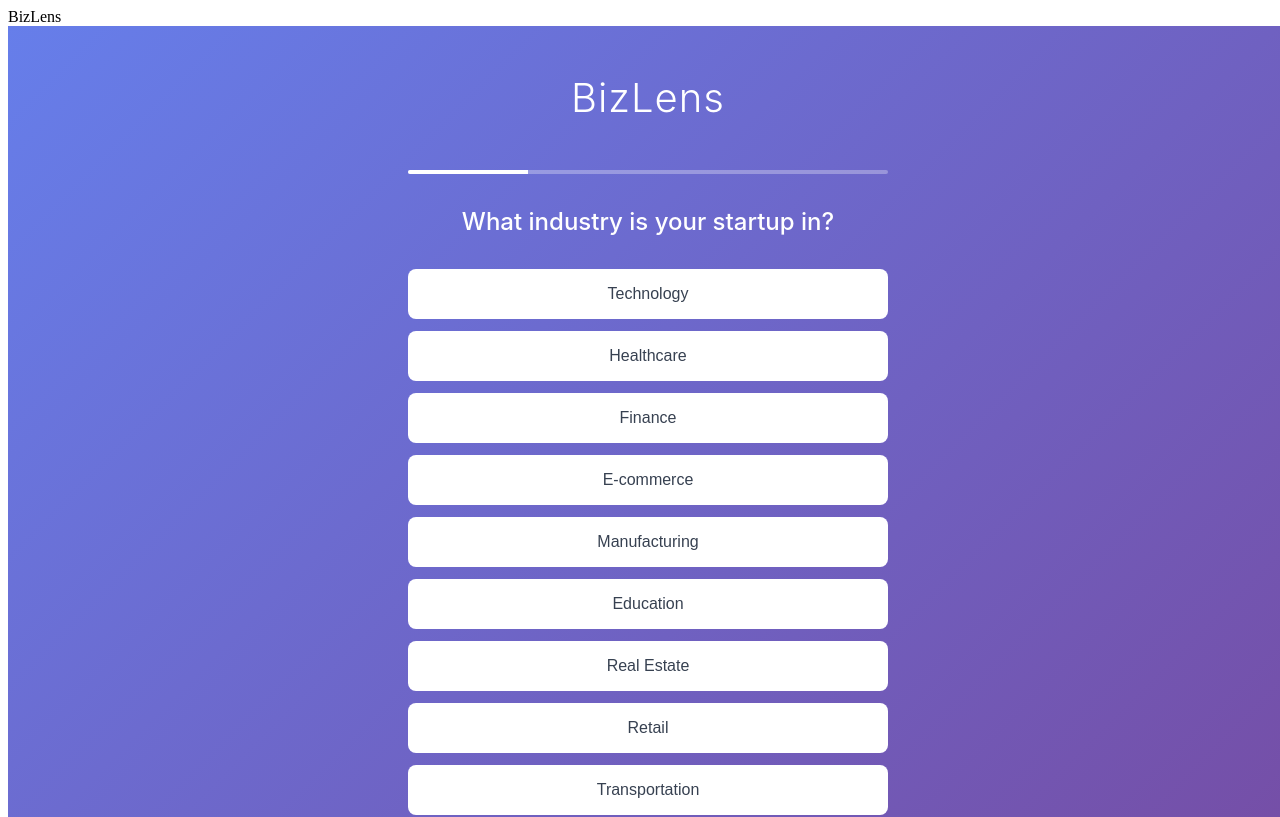
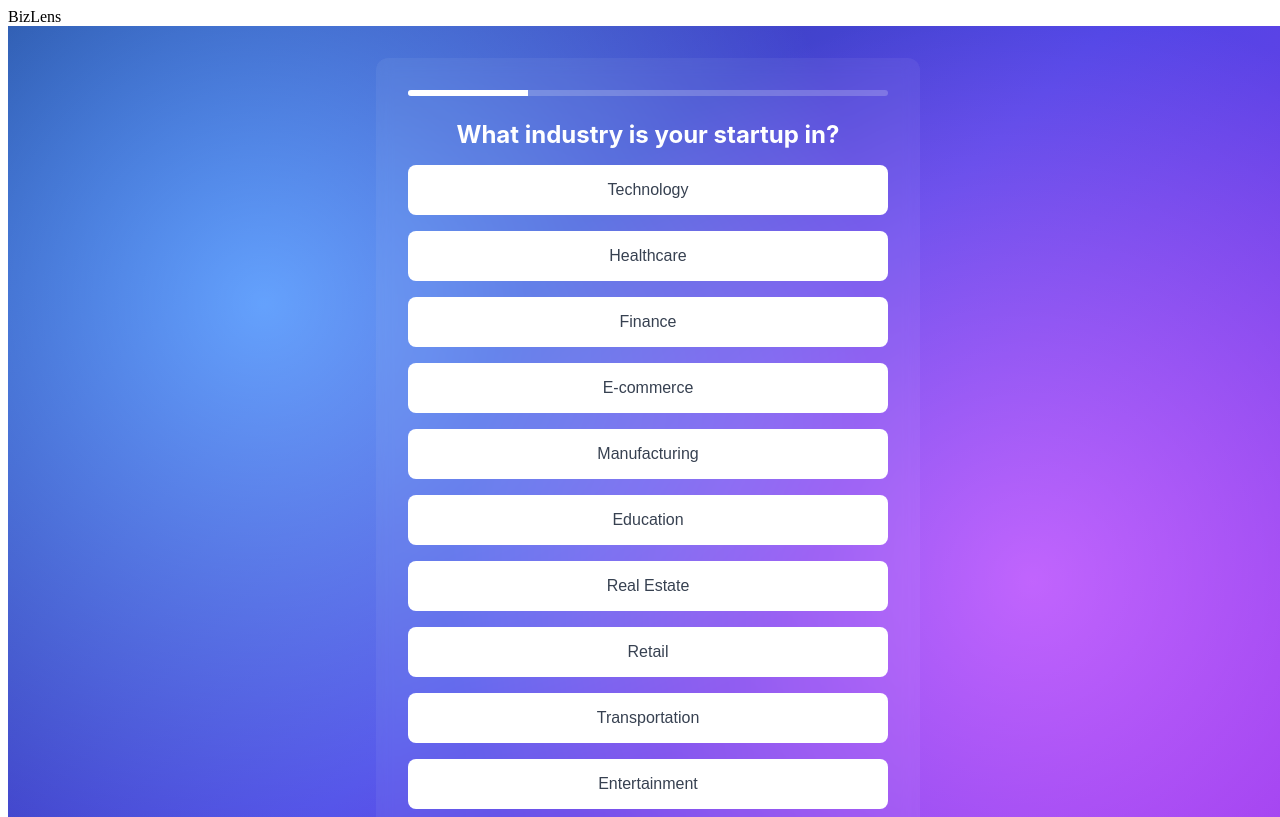
Before and after one commit to shirinadan/AI4ALL-Project, a Next.js app: page /quiz in a window 1280 px wide. Shown: the top 817 px of the page. Built offline with nearby package versions, Linux system fonts and the light colour scheme.

Commit message:
Trying to remove white border and fixed background

```diff
--- a/src/app/globals.css
+++ b/src/app/globals.css
@@ -13,8 +13,3 @@ header {
   font-size: 2em;
   text-shadow: 1px 1px 2px rgb(59, 57, 57);
 }
-
-body, html {
-  margin: 0;
-  padding: 0;
-}
--- a/src/app/quiz/page.js
+++ b/src/app/quiz/page.js
@@ -1,4 +1,3 @@
-
 'use client'
 
 import { useState } from 'react'
@@ -114,80 +113,70 @@ export default function BizLensQuiz() {
 
   return (
     <div style={{
+      margin: 0,
+      padding: '2rem',
+      fontFamily: 'Inter, sans-serif',
+      background: `radial-gradient(circle at 20% 30%, #3b82f6 0%, transparent 50%),
+                   radial-gradient(circle at 80% 60%, #9333ea 0%, transparent 50%),
+                   linear-gradient(135deg, #1e3a8a, #4f46e5, #9333ea)`,
+      backgroundBlendMode: 'screen',
       minHeight: '100vh',
       width: '100vw',
-      background: 'linear-gradient(135deg, #667eea 0%, #764ba2 100%)',
+      boxSizing: 'border-box',
       display: 'flex',
-      alignItems: 'center',
       justifyContent: 'center',
-      padding: '20px',
-      fontFamily: '-apple-system, BlinkMacSystemFont, "Segoe UI", Roboto, sans-serif',
-      margin: 0,
-      boxSizing: 'border-box',
-      overflow: 'auto'
+      alignItems: 'flex-start',
+      paddingTop: '2rem'
     }}>
       <div style={{
+        maxWidth: '480px',
         width: '100%',
-        maxWidth: '480px',
-        textAlign: 'center'
+        background: 'rgba(255,255,255,0.06)',
+        backdropFilter: 'blur(8px)',
+        borderRadius: '12px',
+        padding: '2rem'
       }}>
-        {/* Logo */}
-        <h1 style={{
-          color: 'white',
-          fontSize: '2.5rem',
-          fontWeight: '300',
-          marginBottom: '3rem',
-          letterSpacing: '1px'
-        }}>
-          BizLens
-        </h1>
-
         {/* Progress Bar */}
         <div style={{
-          width: '100%',
-          height: '4px',
-          backgroundColor: 'rgba(255,255,255,0.3)',
-          borderRadius: '2px',
-          marginBottom: '2rem',
-          overflow: 'hidden'
+          height: '6px',
+          background: 'rgba(255,255,255,0.2)',
+          borderRadius: '3px',
+          overflow: 'hidden',
+          marginBottom: '1.5rem'
         }}>
           <div style={{
             width: `${((currentStep + 1) / questions.length) * 100}%`,
             height: '100%',
-            backgroundColor: 'white',
+            background: 'rgb(255, 255, 255)',
             transition: 'width 0.3s ease'
           }} />
         </div>
 
         {/* Question */}
-        <div style={{
-          marginBottom: '2rem'
-        }}>
         <h2 style={{
           color: 'white',
           fontSize: '1.5rem',
-            fontWeight: '500',
-            marginBottom: '0.5rem',
-            lineHeight: '1.3'
+          marginBottom: '1rem',
+          textAlign: 'center'
         }}>
           {currentQuestion.title}
         </h2>
         {currentQuestion.subtitle && (
           <p style={{
             color: 'rgba(255,255,255,0.8)',
+            marginBottom: '1rem',
             fontSize: '1rem',
-              margin: 0
+            textAlign: 'center'
           }}>
             {currentQuestion.subtitle}
           </p>
         )}
-        </div>
 
         {/* Answer Options */}
         <div style={{
           display: 'flex',
           flexDirection: 'column',
-          gap: '12px',
+          gap: '1rem',
           marginBottom: '2rem'
         }}>
           {currentQuestion.type === 'industry' && INDUSTRIES.map((industry) => (
@@ -196,15 +185,25 @@ export default function BizLensQuiz() {
               onClick={() => setSelectedIndustry(industry)}
               style={{
                 padding: '16px 24px',
-                backgroundColor: selectedIndustry === industry ? '#e0e7ff' : 'white',
+                background: selectedIndustry === industry ? '#e0e7ff' : 'white',
                 color: selectedIndustry === industry ? '#3730a3' : '#374151',
                 border: 'none',
                 borderRadius: '8px',
-                fontSize: '1rem',
                 fontWeight: '500',
                 cursor: 'pointer',
                 transition: 'all 0.2s ease',
-                textAlign: 'center'
+                textAlign: 'center',
+                fontSize: '1rem'
+              }}
+              onMouseEnter={(e) => {
+                if (selectedIndustry !== industry) {
+                  e.target.style.background = '#f0f0f0'
+                }
+              }}
+              onMouseLeave={(e) => {
+                if (selectedIndustry !== industry) {
+                  e.target.style.background = 'white'
+                }
               }}
             >
               {industry}
@@ -223,15 +222,25 @@ export default function BizLensQuiz() {
                   onClick={() => toggleFunding(type)}
                   style={{
                     padding: '12px 16px',
-                    backgroundColor: fundingTypes.includes(type) ? '#e0e7ff' : 'white',
+                    background: fundingTypes.includes(type) ? '#e0e7ff' : 'white',
                     color: fundingTypes.includes(type) ? '#3730a3' : '#374151',
                     border: 'none',
                     borderRadius: '8px',
-                    fontSize: '0.9rem',
                     fontWeight: '500',
                     cursor: 'pointer',
                     transition: 'all 0.2s ease',
-                    textAlign: 'center'
+                    textAlign: 'center',
+                    fontSize: '0.9rem'
+                  }}
+                  onMouseEnter={(e) => {
+                    if (!fundingTypes.includes(type)) {
+                      e.target.style.background = '#f0f0f0'
+                    }
+                  }}
+                  onMouseLeave={(e) => {
+                    if (!fundingTypes.includes(type)) {
+                      e.target.style.background = 'white'
+                    }
                   }}
                 >
                   {type}
@@ -250,14 +259,16 @@ export default function BizLensQuiz() {
               placeholder="e.g. 2018"
               style={{
                 padding: '16px 24px',
-                backgroundColor: 'white',
+                background: 'white',
                 color: '#374151',
                 border: 'none',
                 borderRadius: '8px',
                 fontSize: '1rem',
                 fontWeight: '500',
                 textAlign: 'center',
-                outline: 'none'
+                outline: 'none',
+                width: '100%',
+                boxSizing: 'border-box'
               }}
             />
           )}
@@ -268,7 +279,7 @@ export default function BizLensQuiz() {
               onChange={(e) => setMarket(e.target.value)}
               style={{
                 padding: '16px 24px',
-                backgroundColor: 'white',
+                background: 'white',
                 color: market ? '#374151' : '#9ca3af',
                 border: 'none',
                 borderRadius: '8px',
@@ -276,7 +287,9 @@ export default function BizLensQuiz() {
                 fontWeight: '500',
                 textAlign: 'center',
                 outline: 'none',
-                cursor: 'pointer'
+                cursor: 'pointer',
+                width: '100%',
+                boxSizing: 'border-box'
               }}
             >
               <option value="">— select one —</option>
@@ -300,7 +313,7 @@ export default function BizLensQuiz() {
             disabled={currentStep === 0}
             style={{
               padding: '12px 24px',
-              backgroundColor: 'transparent',
+              background: 'transparent',
               color: currentStep === 0 ? 'rgba(255,255,255,0.4)' : 'white',
               border: '2px solid',
               borderColor: currentStep === 0 ? 'rgba(255,255,255,0.4)' : 'white',
@@ -326,12 +339,12 @@ export default function BizLensQuiz() {
             disabled={!canProceed()}
             style={{
               padding: '12px 24px',
-              backgroundColor: canProceed() ? 'white' : 'rgba(255,255,255,0.3)',
+              background: canProceed() ? 'white' : 'rgba(255,255,255,0.3)',
               color: canProceed() ? '#3730a3' : 'rgba(255,255,255,0.6)',
               border: 'none',
               borderRadius: '8px',
               fontSize: '1rem',
-              fontWeight: '600',
+              fontWeight: canProceed() ? '600' : '500',
               cursor: canProceed() ? 'pointer' : 'not-allowed',
               transition: 'all 0.2s ease'
             }}
```
Lines whose indentation alone changed are shown as unchanged.
